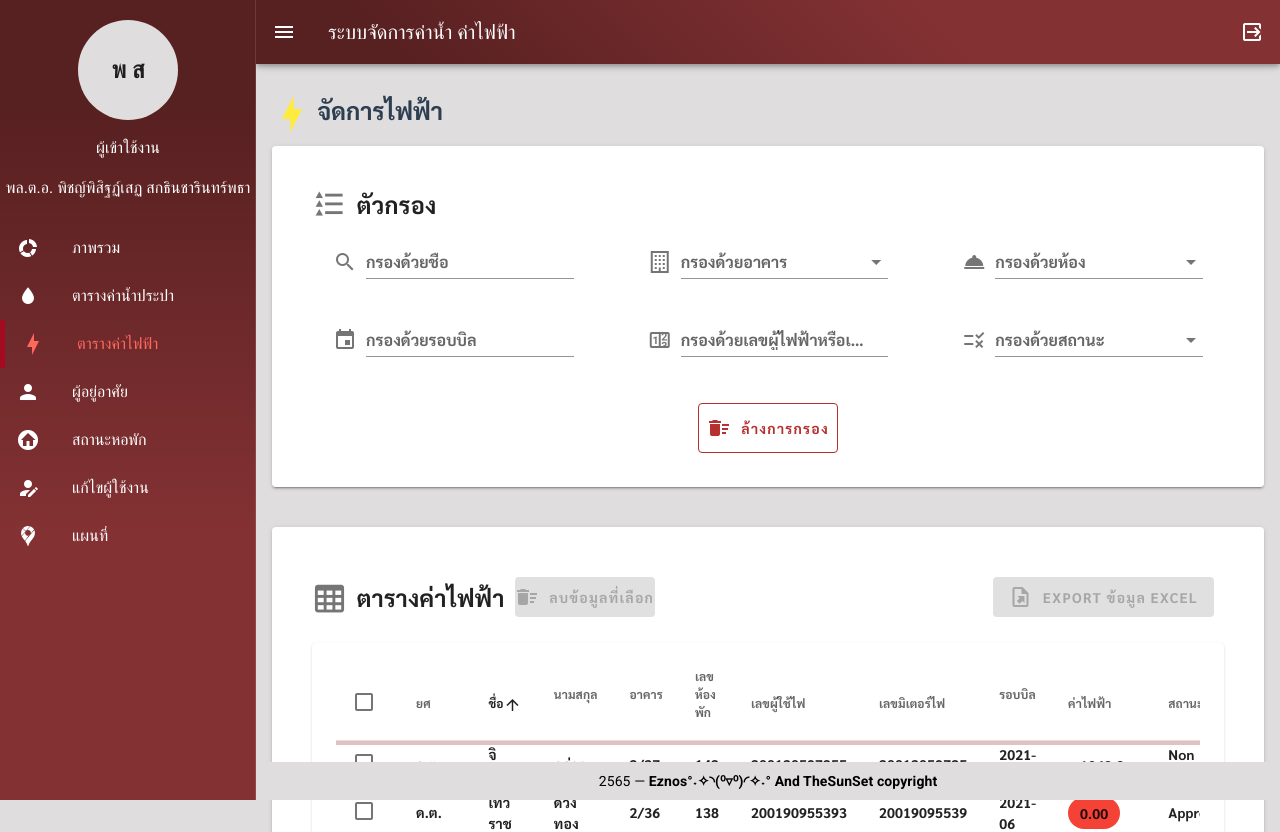
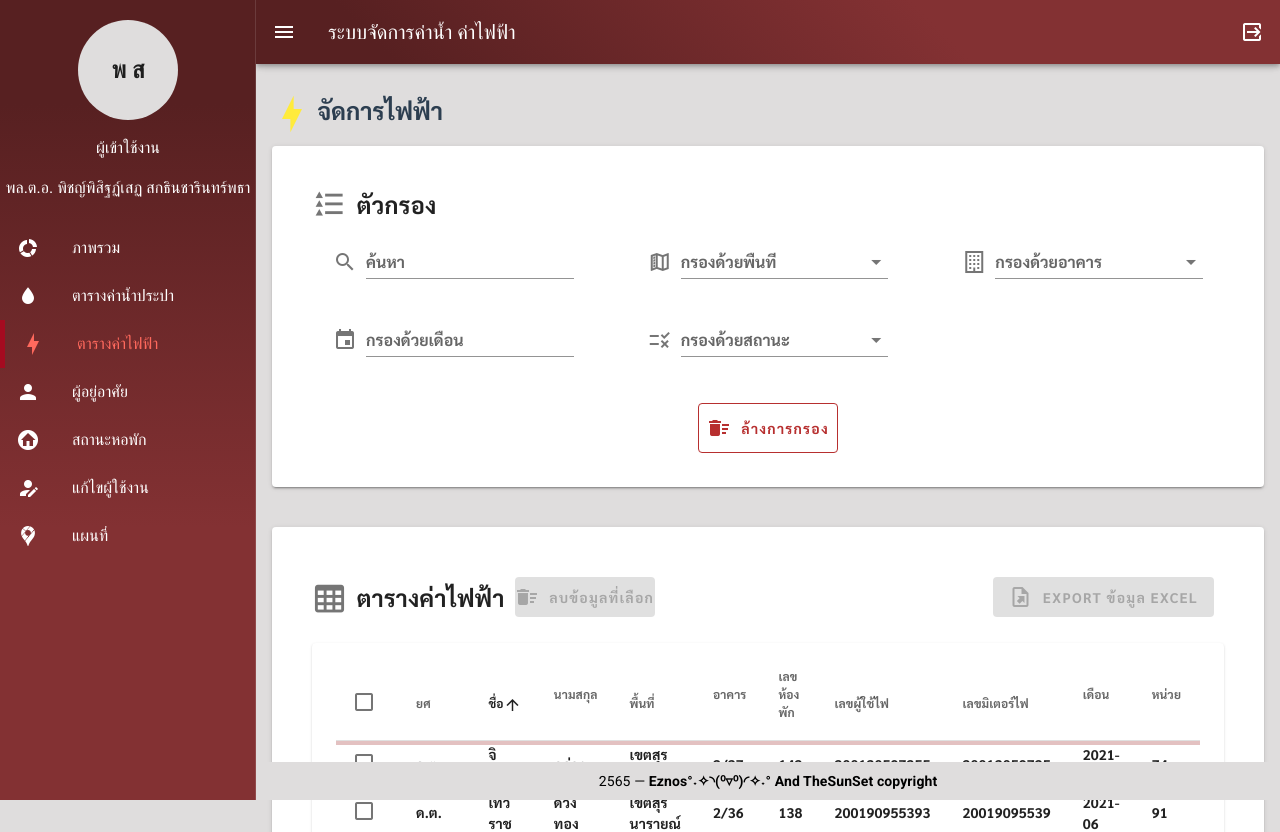
Before and after one commit to eznos/BMS-Back-Office-UI, a Vue app: page /electricbill in a window 1280 px wide. Shown: the top 832 px of the page. Built offline with nearby package versions, Linux system fonts and the light colour scheme.

Commit message:
- feat(✨): create new filter, new data table header and new edit user

```diff
--- a/src/views/table/Electric.vue
+++ b/src/views/table/Electric.vue
@@ -31,13 +31,25 @@
           <!-- Filter for  name-->
           <v-col cols="12" xs="12" sm="12" md="4" lg="4">
             <v-text-field
-              v-model="NamefilterValue"
+              v-model="search"
               prepend-icon="mdi-magnify"
               type="text"
-              label="กรองด้วยชื่อ"
+              label="ค้นหา"
               class="filter"
               clearable
             ></v-text-field>
+          </v-col>
+          <!-- Filter for  zone-->
+          <v-col cols="12" xs="12" sm="12" md="4" lg="4">
+            <v-autocomplete
+              v-model="zoneFilterValue"
+              prepend-icon="mdi-map-legend"
+              label="กรองด้วยพื้นที่"
+              class="filter"
+              :items="zones"
+              clearable
+            >
+            </v-autocomplete>
           </v-col>
           <!-- Filter for  building-->
           <v-col cols="12" xs="12" sm="12" md="4" lg="4">
@@ -47,18 +59,6 @@
               label="กรองด้วยอาคาร"
               class="filter"
               :items="buildings"
-              clearable
-            >
-            </v-autocomplete>
-          </v-col>
-          <!-- Filter for  roomnumber-->
-          <v-col cols="12" xs="12" sm="12" md="4" lg="4">
-            <v-autocomplete
-              v-model="roomFilterValue"
-              prepend-icon="mdi-room-service"
-              label="กรองด้วยห้อง"
-              class="filter"
-              :items="rooms"
               clearable
             >
             </v-autocomplete>
@@ -76,7 +76,7 @@
               <template v-slot:activator="{ on, attrs }">
                 <v-text-field
                   v-model="dateFilterValue"
-                  label="กรองด้วยรอบบิล"
+                  label="กรองด้วยเดือน"
                   prepend-icon="mdi-calendar"
                   readonly
                   v-bind="attrs"
@@ -94,23 +94,11 @@
               ></v-date-picker>
             </v-menu>
           </v-col>
-          <!-- filter by electricity_no and electricity_meter_no-->
-          <v-col cols="12" xs="12" sm="12" md="4" lg="4">
-            <v-text-field
-              v-model="search"
-              class="filter"
-              prepend-icon="mdi-counter"
-              label="กรองด้วยเลขผู้ไฟฟ้าหรือเลขมิเตอร์"
-              @keypress="isNumber($event)"
-              hint="ตัวอย่าง 123456789123"
-            >
-            </v-text-field>
-          </v-col>
-          <!-- Filter for  status-->
+          <!-- Filter for  billing_status-->
           <v-col cols="12" xs="12" sm="12" md="4" lg="4">
             <v-select
               v-model="statusFilterValue"
-              :items="statuses"
+              :items="billing_statuses"
               prepend-icon="mdi-list-status"
               label="กรองด้วยสถานะ"
               class="filter"
@@ -166,7 +154,7 @@
               </v-card-title>
               <v-card-text>
                 <v-container>
-                  <!-- form add user -->
+                  <!-- edit user -->
                   <v-form ref="form" v-model="valid" lazy-validation>
                     <v-row>
                       <!-- rank -->
@@ -201,6 +189,18 @@
                           :rules="rules.name"
                           disabled
                         ></v-text-field>
+                      </v-col>
+                      <!-- zone -->
+                      <v-col cols="12" sm="6" md="4">
+                        <v-autocomplete
+                          label="พื้นที่"
+                          :items="zones"
+                          required
+                          :rules="rules.buildingRoom"
+                          v-model="editedItem.zone"
+                          disabled
+                        >
+                        </v-autocomplete>
                       </v-col>
                       <!-- building -->
                       <v-col cols="12" sm="6" md="4">
@@ -250,6 +250,17 @@
                           disabled
                         ></v-text-field>
                       </v-col>
+                      <!-- unit-->
+                      <v-col cols="12" sm="6" md="4">
+                        <v-text-field
+                          v-model="editedItem.unit"
+                          label="หน่วยไฟฟ้า"
+                          required
+                          :rules="rules.buildingRoom"
+                          @keypress="isNumber($event)"
+                          clearable
+                        ></v-text-field>
+                      </v-col>
                       <!-- price -->
                       <v-col cols="12" sm="6" md="4">
                         <v-text-field
@@ -258,16 +269,18 @@
                           required
                           :rules="rules.buildingRoom"
                           @keypress="isNumber($event)"
+                          clearable
                         ></v-text-field>
                       </v-col>
-                      <!-- status -->
+                      <!-- billing_status -->
                       <v-col cols="12" sm="6" md="4">
                         <v-select
-                          v-model="editedItem.status"
-                          :items="statuses"
+                          v-model="editedItem.billing_status"
+                          :items="billing_statuses"
                           label="สถานะ"
                           required
                           :rules="rules.buildingRoom"
+                          clearable
                         >
                         </v-select>
                       </v-col>
@@ -282,13 +295,14 @@
                           <template v-slot:activator="{ on, attrs }">
                             <v-text-field
                               v-model="editedItem.date_pay"
-                              label="รอบบิล"
+                              label="เดือน"
                               prepend-icon="mdi-calendar"
                               readonly
                               required
                               :rules="rules.buildingRoom"
                               v-bind="attrs"
                               v-on="on"
+                              clearable
                             ></v-text-field>
                           </template>
                           <v-date-picker
@@ -372,12 +386,7 @@
                 >
                   ยกเลิก
                 </v-btn>
-                <v-btn
-                  color="agree"
-                  :disabled="!valid"
-                  text
-                  @click="exportExcelElectric = false"
-                >
+                <v-btn color="agree" text @click="exportExcelElectric = false">
                   ยืนยันข้อมูล
                 </v-btn>
               </v-card-actions>
@@ -463,29 +472,31 @@ export default {
     room_no: null,
     dialogDelete: false,
     // Filter models.
-    NamefilterValue: "",
+    zoneFilterValue: "",
     buildingFilterValue: "",
     roomFilterValue: "",
     dateFilterValue: "",
     statusFilterValue: "",
     date: new Date().toISOString().substr(0, 7),
-    statuses: ["Approve", "Non Approve"],
+    billing_statuses: ["draft", "in_progess", "exported"],
     electricTable: [],
     editedIndex: -1,
     editedItem: {
       first_name: "",
+      zone: "",
       room_no: "",
       electricity_no: "",
       electricity_meter_no: "",
-      status: "Non Approve",
+      billing_status: "draft",
       date_pay: new Date().toISOString().substr(0, 7),
     },
     defaultItem: {
       first_name: "",
+      zone: "เขตส่วนกลาง",
       room_no: "",
       electricity_no: "",
       electricity_meter_no: "",
-      status: "",
+      billing_status: "draft",
       date_pay: new Date().toISOString().substr(0, 7),
     },
     zonesBuildings: {
@@ -499,7 +510,7 @@ export default {
         "2/17",
         "2/18",
       ],
-      เขตสุระ: [
+      เขตสุรนารายณ์: [
         "2/20",
         "2/21",
         "2/22",
@@ -1029,11 +1040,15 @@ export default {
         {
           text: "ชื่อ",
           value: "first_name",
-          filter: this.nameFilter,
         },
         {
           text: "นามสกุล",
           value: "last_name",
+        },
+        {
+          text: "พื้นที่",
+          value: "zone",
+          filter: this.zoneFilter,
         },
         {
           text: "อาคาร",
@@ -1043,7 +1058,6 @@ export default {
         {
           text: "เลขห้องพัก",
           value: "room_no",
-          filter: this.roomFilter,
         },
         {
           text: "เลขผู้ใช้ไฟ",
@@ -1054,9 +1068,14 @@ export default {
           value: "electricity_meter_no",
         },
         {
-          text: "รอบบิล",
+          text: "เดือน",
           value: "date_pay",
           filter: this.dateFilter,
+        },
+        {
+          text: "หน่วย",
+          value: "unit",
+          filterable: false,
         },
         {
           text: "ค่าไฟฟ้า",
@@ -1065,7 +1084,7 @@ export default {
         },
         {
           text: "สถานะ",
-          value: "status",
+          value: "billing_status",
           filter: this.stateFilter,
         },
         {
@@ -1076,9 +1095,19 @@ export default {
         },
       ];
     },
+    zones() {
+      return Object.keys(this.zonesBuildings);
+    },
     // autocomplete
     buildings() {
-      return Object.keys(this.buildingsRooms);
+      if (this.zoneFilterValue) {
+        return this.zonesBuildings[this.zoneFilterValue];
+      }
+      if (!this.editedItem.zone) {
+        return ["ไม่มีข้อมูล"];
+      } else {
+        return this.zonesBuildings[this.editedItem.zone];
+      }
     },
     rooms() {
       if (this.buildingFilterValue) {
@@ -1116,7 +1145,7 @@ export default {
           rank: "ด.ต.หญิง",
           first_name: "อธิวัฒน์ ",
           last_name: "เจิมสูงเนิน",
-          zone: "สุรนารายณ์",
+          zone: "เขตสุรนารายณ์",
           building: "2/36",
           room_no: "132",
           meter_group: "9040",
@@ -1124,13 +1153,14 @@ export default {
           electricity_meter_no: "20019091950",
           date_pay: "2021-06",
           price: 323.6,
-          status: "Non Approve",
+          unit: "91",
+          billing_status: "draft",
         },
         {
           rank: "จ.ส.ต.",
           first_name: "ยุพาพร ",
           last_name: "พวงมะเทศ",
-          zone: "สุรนารายณ์",
+          zone: "เขตสุรนารายณ์",
           building: "2/36",
           room_no: "133",
           meter_group: "9040",
@@ -1138,13 +1168,14 @@ export default {
           electricity_meter_no: "20019095521",
           date_pay: "2021-06",
           price: 742.29,
-          status: "Approve",
+          unit: "21",
+          billing_status: "draft",
         },
         {
           rank: "ด.ต.",
           first_name: "เทวราช ",
           last_name: "ดวงทอง",
-          zone: "สุรนารายณ์",
+          zone: "เขตสุรนารายณ์",
           building: "2/36",
           room_no: "138",
           meter_group: "9040",
@@ -1152,13 +1183,14 @@ export default {
           electricity_meter_no: "20019095539",
           date_pay: "2021-06",
           price: "0.00",
-          status: "Approve",
+          unit: "91",
+          billing_status: "in_progess",
         },
         {
           rank: "ด.ต.",
           first_name: "สุรพงษ์ ",
           last_name: "ทั่งทอง",
-          zone: "สุรนารายณ์",
+          zone: "เขตสุรนารายณ์",
           building: "2/37",
           room_no: "140",
           meter_group: "9040",
@@ -1166,13 +1198,14 @@ export default {
           electricity_meter_no: "20018743936",
           date_pay: "2021-06",
           price: 33.34,
-          status: "Approve",
+          unit: "38",
+          billing_status: "in_progess",
         },
         {
           rank: "ด.ต.",
           first_name: "จิรสิทธ์ ",
           last_name: "ภูอ่าง",
-          zone: "สุรนารายณ์",
+          zone: "เขตสุรนารายณ์",
           building: "2/37",
           room_no: "142",
           meter_group: "9040",
@@ -1180,13 +1213,14 @@ export default {
           electricity_meter_no: "20013059725",
           date_pay: "2021-06",
           price: 1068.8,
-          status: "Non Approve",
+          unit: "74",
+          billing_status: "in_progess",
         },
         {
           rank: "ร.ต.ท.",
           first_name: "วุฒิชัย ",
           last_name: "บุญใบ",
-          zone: "สุรนารายณ์",
+          zone: "เขตสุรนารายณ์",
           building: "2/37",
           room_no: "148",
           meter_group: "9040",
@@ -1194,13 +1228,14 @@ export default {
           electricity_meter_no: "20013059974",
           date_pay: "2021-06",
           price: 220.21,
-          status: "Non Approve",
+          unit: "98",
+          billing_status: "in_progess",
         },
         {
           rank: "พ.ต.อ.",
           first_name: "ธรรมศธรรม ",
           last_name: "นาคมณี",
-          zone: "สุรนารายณ์",
+          zone: "เขตสุรนารายณ์",
           building: "2/38",
           room_no: "22",
           meter_group: "9040",
@@ -1208,13 +1243,14 @@ export default {
           electricity_meter_no: "20013069427",
           date_pay: "2021-06",
           price: 153.5,
-          status: "Non Approve",
+          unit: "91",
+          billing_status: "in_progess",
         },
         {
           rank: "พ.ต.อ.",
           first_name: "สุพล ",
           last_name: "สุราวุฒิ",
-          zone: "สุรนารายณ์",
+          zone: "เขตสุรนารายณ์",
           building: "2/38",
           room_no: "23",
           meter_group: "9040",
@@ -1222,13 +1258,14 @@ export default {
           electricity_meter_no: "20013069454",
           date_pay: "2021-06",
           price: 40.9,
-          status: "Non Approve",
+          unit: "61",
+          billing_status: "in_progess",
         },
         {
           rank: "ด.ต.",
           first_name: "พีรันธร ",
           last_name: "ก้านขุนทด",
-          zone: "สุรนารายณ์",
+          zone: "เขตสุรนารายณ์",
           building: "2/38",
           room_no: "24",
           meter_group: "9040",
@@ -1236,13 +1273,14 @@ export default {
           electricity_meter_no: "20013069524",
           date_pay: "2021-06",
           price: 829.37,
-          status: "Non Approve",
+          unit: "31",
+          billing_status: "in_progess",
         },
         {
           rank: "ด.ต.",
           first_name: "อักษร ",
           last_name: "ทองวิจิตร",
-          zone: "สุรนารายณ์",
+          zone: "เขตสุรนารายณ์",
           building: "2/38",
           room_no: "26",
           meter_group: "9040",
@@ -1250,7 +1288,8 @@ export default {
           electricity_meter_no: "20013069619",
           date_pay: "2021-06",
           price: "0.00",
-          status: "Non Approve",
+          unit: "91",
+          billing_status: "in_progess",
         },
       ];
     },
@@ -1263,11 +1302,11 @@ export default {
       // partially contains the searched word.
       return value.toLowerCase().includes(this.NamefilterValue.toLowerCase());
     },
-    roomFilter(value) {
-      if (!this.roomFilterValue) {
+    zoneFilter(value) {
+      if (!this.zoneFilterValue) {
         return true;
       }
-      return value === this.roomFilterValue;
+      return value === this.zoneFilterValue;
     },
     buildingFilter(value) {
       if (!this.buildingFilterValue) {
@@ -1337,9 +1376,8 @@ export default {
     },
     // clear filter
     clearFilter() {
-      (this.NamefilterValue = ""),
-        (this.buildingFilterValue = ""),
-        (this.roomFilterValue = ""),
+      (this.buildingFilterValue = ""),
+        (this.zoneFilterValue = ""),
         (this.dateFilterValue = "");
       this.statusFilterValue = "";
       this.search = "";
@@ -1369,7 +1407,7 @@ export default {
     },
     // color of price
     getColor(price) {
-      if (price == 0) return "red";
+      if (price == 0) return "#FF606090";
       else return "#FFFFFF00";
     },
     // show delete as selected button
--- a/src/views/table/Water.vue
+++ b/src/views/table/Water.vue
@@ -36,7 +36,7 @@
               v-model="search"
               prepend-icon="mdi-magnify"
               type="text"
-              label="กรองด้วยชื่อ"
+              label="ค้นหา"
               class="filter"
               clearable
             ></v-text-field>
@@ -57,7 +57,7 @@
           <v-col cols="12" xs="12" sm="12" md="3" lg="4">
             <v-autocomplete
               v-model="zoneFilterValue"
-              prepend-icon="mdi-office-building"
+              prepend-icon="mdi-map-legend"
               label="กรองด้วยเขต"
               class="filter"
               :items="zones"
```
